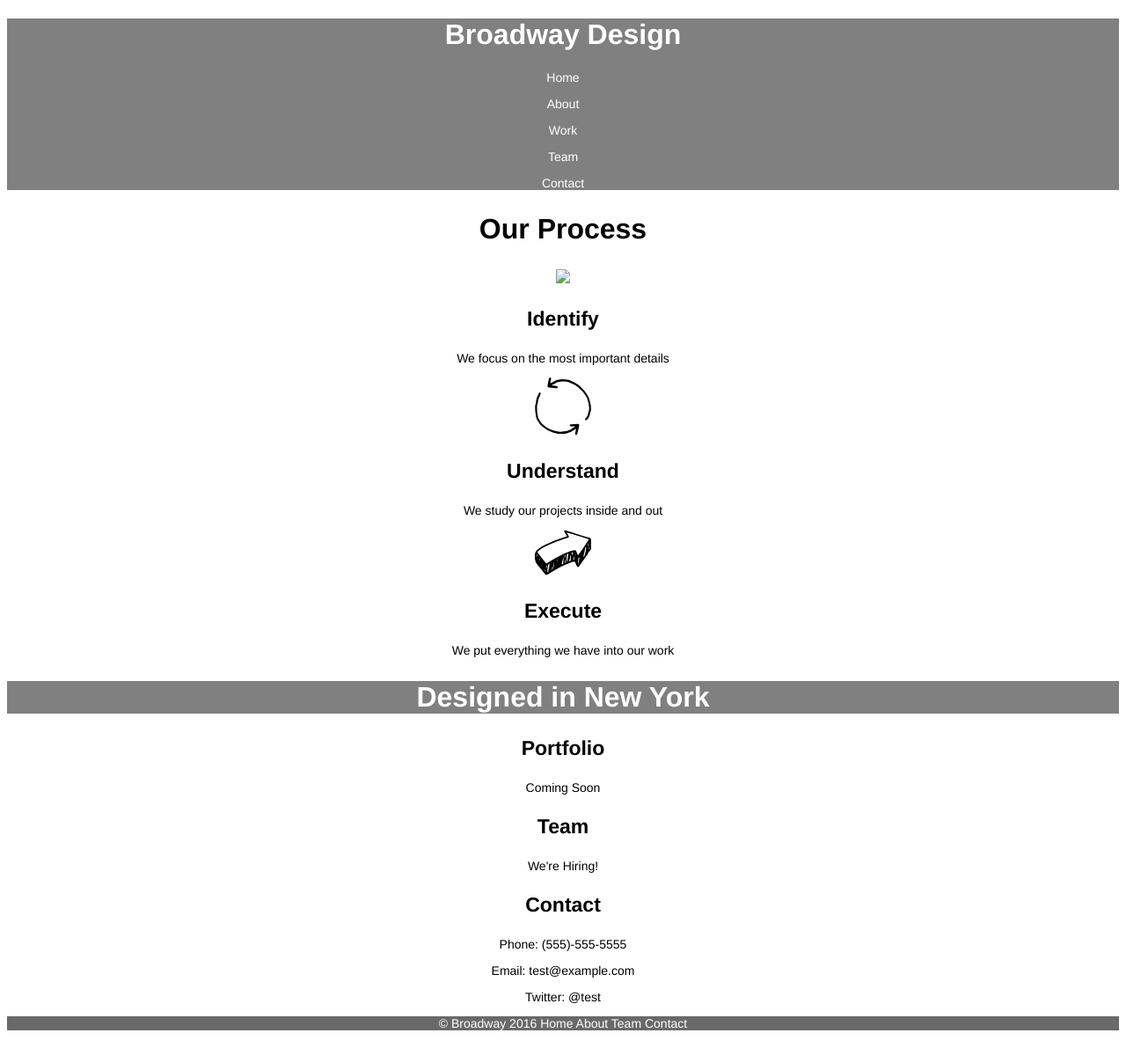
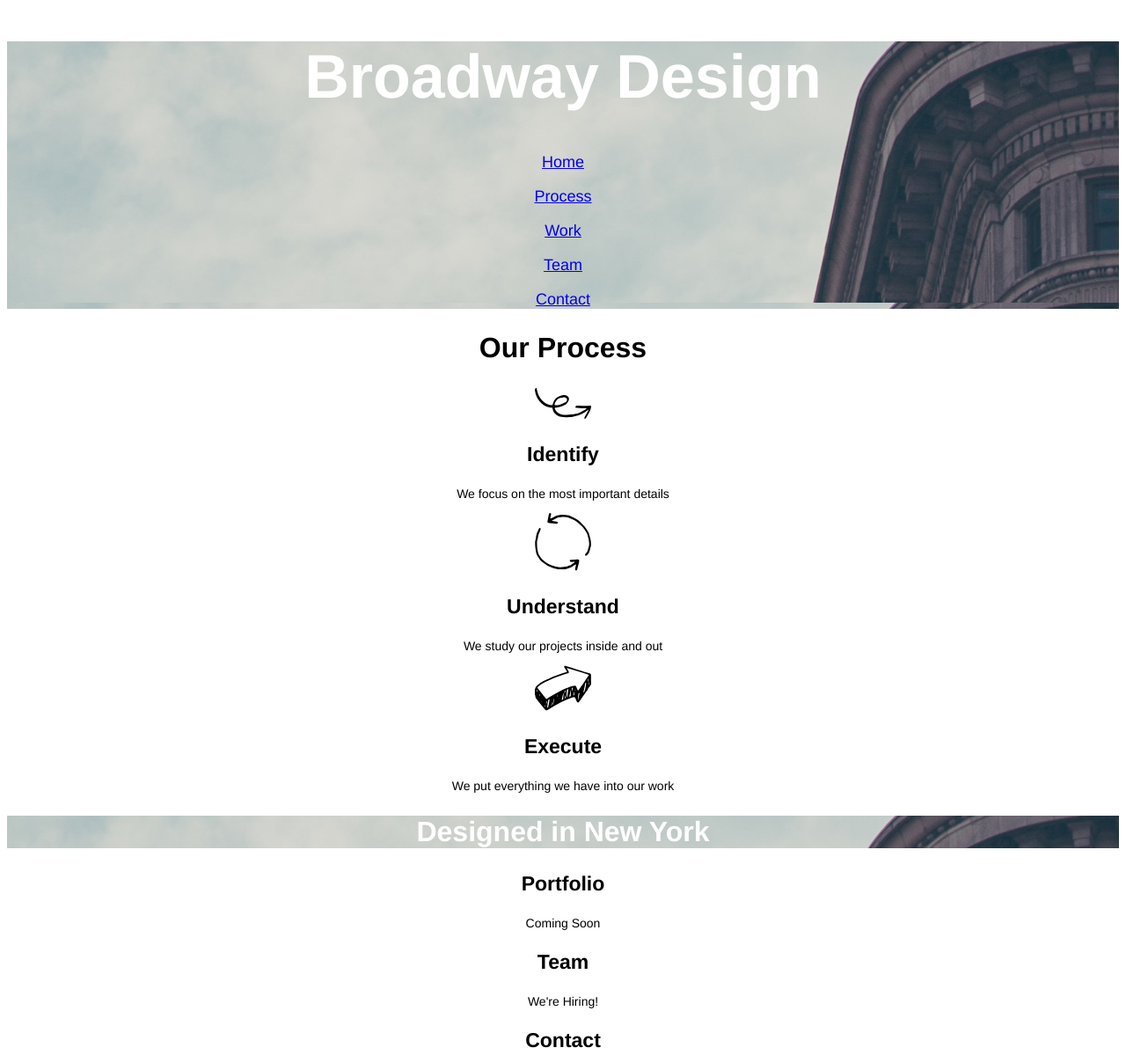
Before and after one commit to dance210/broadway, a plain HTML site: page index.html in a window 1280 px wide. Shown: the top 1199 px of the page at 88% size. Drawn offline with Linux system fonts and the light colour scheme.

Commit message:
Preview before final

```diff
--- a/index.html
+++ b/index.html
@@ -7,14 +7,14 @@
   <body>
     <div class="header">
       <h1>Broadway Design</h1>
-        <p>Home</p>
-        <p>About</p>
-        <p>Work</p>
-        <p>Team</p>
-        <p>Contact</p>
+        <p class="top"><a href="#">Home</a></p>
+        <p class="top"><a href="#process">Process</a></p>
+        <p class="top"><a href="#work">Work</a></p>
+        <p class="top"><a href="#team">Team</a></p>
+        <p class="top"><a href="#contact">Contact</a></p>
     </div>
       <h2>Our Process</h2>
-        <img src="./resources/images/indentify.svg"/>
+        <img src="./resources/images/identify.svg">
         <h3>Identify</h3>
           <p>We focus on the most important details</p>
         <img src="./resources/images/understand.svg"/>
@@ -33,7 +33,7 @@
           <p>Email: test@example.com</p>
           <p>Twitter: @test</p>
         <div class="footer">
-          <p>&copy; Broadway 2016 Home About Team Contact</p>
+          <p>&copy; Broadway 2016 <a class="top" href="#">Home</a> <a class="top" href="#">About</a> <a class="top" href="#">Team</a> <a class="top" href="#">Contact</a></p>
         </div>
 
   </body>
--- a/resources/css/style.css
+++ b/resources/css/style.css
@@ -1,6 +1,11 @@
 html {
   text-align: center;
   font-family: Helvetica;
+}
+
+h1 {
+  font-size: 70px;
+  font-weight: bold;
 }
 
 h2 {
@@ -18,7 +23,7 @@ p {
 }
 
 .header {
-  background-color: gray;
+  background-image: url(../images/the-flatiron-building.png);
   color: white;
 }
 
@@ -26,9 +31,15 @@ p {
   color: white;
   font-size: 11px;
   background-color: dimgray;
+  text-align: left;
+}
+
+.top {
+  color: white;
+  font-size: 18px;
 }
 
 #border {
   color: white;
-  background-color: gray;
+  background-image: url(../images/the-flatiron-building.png);
 }
```
